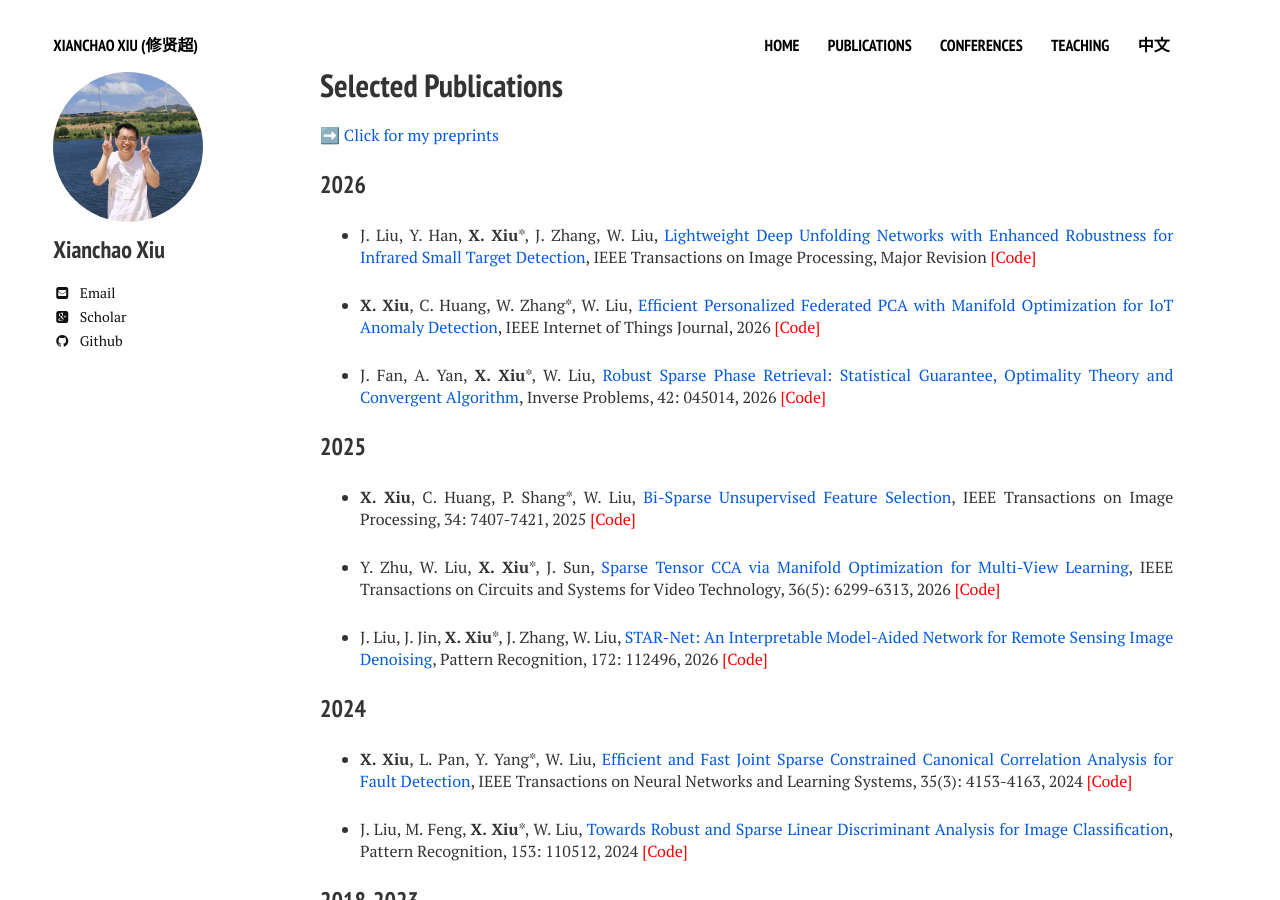
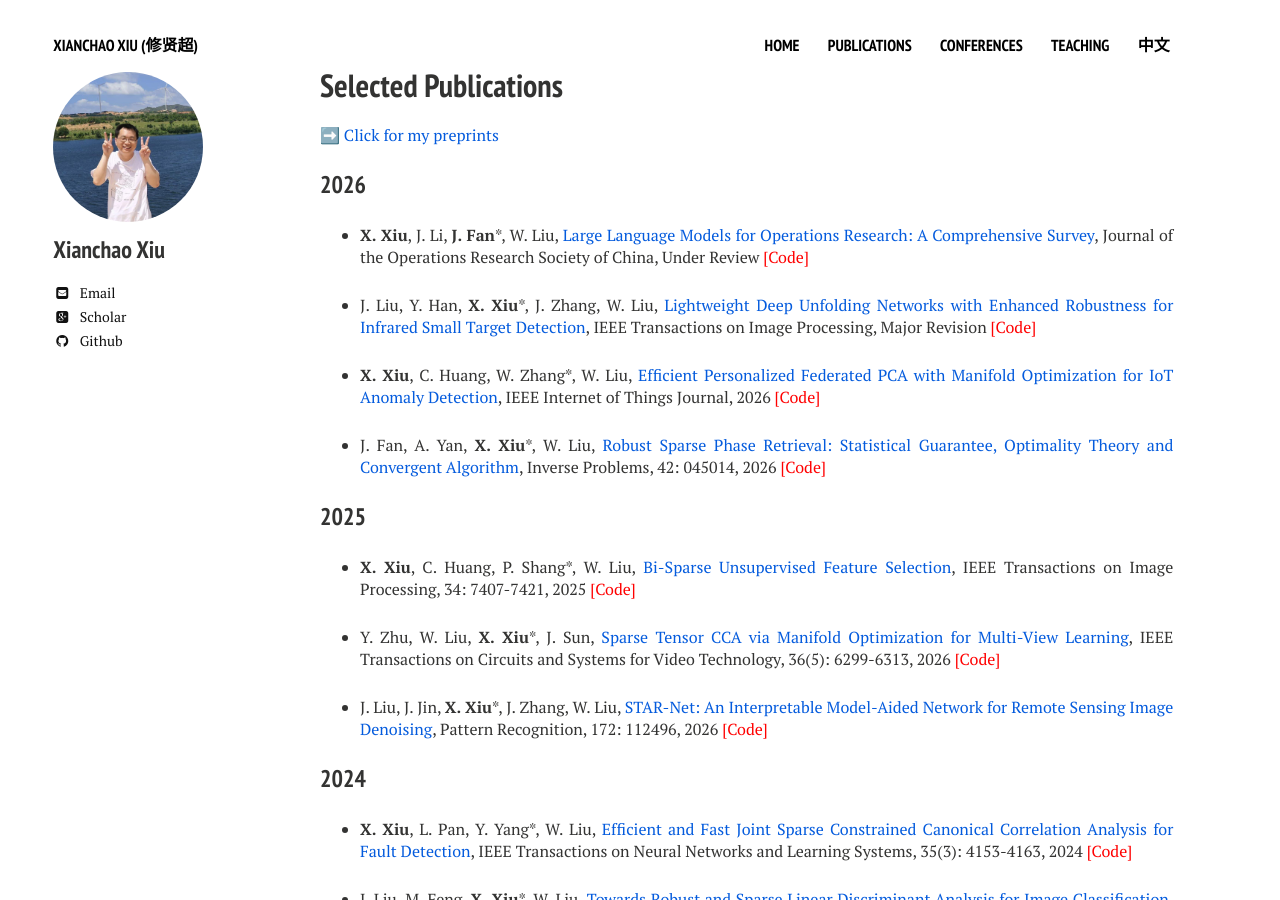
Before and after one commit to xianchaoxiu/xianchaoxiu.github.io, a Jekyll site: the page built from publications/index.md, in a window 1280 px wide and 900 px high. Built offline with Jekyll 4.4.1, drawn with Linux system fonts in a browser that asks for light colours; nearby versions of some CDN libraries.

Commit message:
Update index.md

```diff
--- a/publications/index.md
+++ b/publications/index.md
@@ -11,6 +11,8 @@ share: false
 
 
 ### 2026
+
+* <b>X. Xiu</b>, J. Li, <b>J. Fan</b>*, W. Liu, <a href="https://arxiv.org/abs/2605.20849" class="textlink" target="_blank">Large Language Models for Operations Research: A Comprehensive Survey</a>, Journal of the Operations Research Society of China, Under Review <a href="https://github.com/xianchaoxiu/LLM4OR" class="textlink" target="_blank" style="color: red;">[Code]</a>
 
 * J. Liu, Y. Han, <b>X. Xiu</b>*, J. Zhang, W. Liu, <a href="https://arxiv.org/abs/2509.08205" class="textlink" target="_blank">Lightweight Deep Unfolding Networks with Enhanced Robustness for Infrared Small Target Detection</a>, IEEE Transactions on Image Processing, Major Revision <a href="https://github.com/xianchaoxiu/L-RPCANet" class="textlink" target="_blank" style="color: red;">[Code]</a>
 
```
